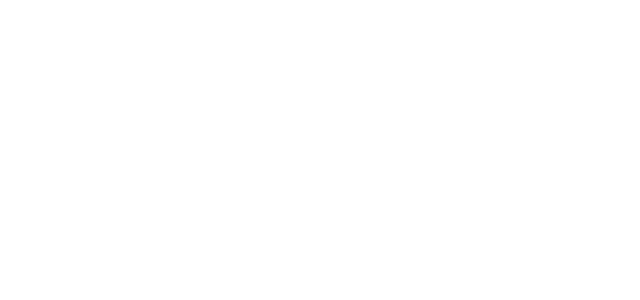
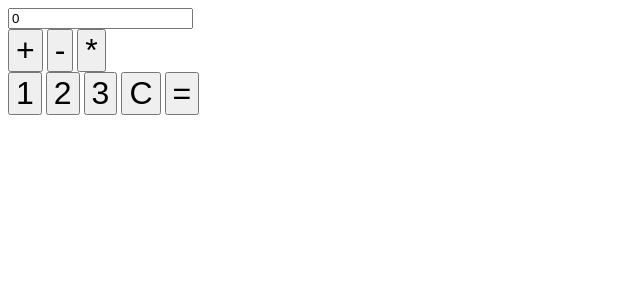
Before and after one commit to copypastemaster/calculator, a SvelteKit app: page / in a window 1280 px wide. Shown: the top 300 px of the page, without its empty margins (0-640 px from the left). Built offline with nearby package versions, Linux system fonts and the light colour scheme.

Commit message:
working initially

```diff
--- a/package.json
+++ b/package.json
@@ -12,6 +12,10 @@
 	"devDependencies": {
 		"@sveltejs/adapter-auto": "^2.0.0",
 		"@sveltejs/kit": "^1.20.4",
+		"@types/node": "^20.4.4",
+		"body-parser": "^1.20.2",
+		"cors": "^2.8.5",
+		"express": "^4.18.2",
 		"svelte": "^4.0.5",
 		"svelte-check": "^3.4.3",
 		"tslib": "^2.4.1",
--- a/src/app.d.ts
+++ b/src/app.d.ts
@@ -8,5 +8,4 @@
 		// interface Platform {}
 	}
 }
-
 export {};
--- a/src/routes/+page.svelte
+++ b/src/routes/+page.svelte
@@ -1,7 +1,110 @@
-<script>
+<script lang="ts">
+   type Arr = number[];
+   type Val = number;
+
+   let defaultValues: Arr = []
+   let val: Val = 0;
+
+   let firstNum: number | null = null
+   let secondNum: number | null = null
+   let operator: string = '';
+
+
+   let check = [];
+
+   console.log(`${check.length} -- check length`);
+
+   const handleInput = (e): number => {
+    defaultValues.push(e.target.textContent);
+    val = +(defaultValues.join(''));
+    return val;
+   }
+
+   const handleOperator = (e) => {
+     switch (e.target.innerText) {
+        case '+':
+            operator = '+';
+            checker();
+            clear();
+            break;
+        case '-':
+            operator = '-';
+            checker();
+            clear();
+            break;
+        case '*':
+            operator = '*';
+            checker();
+            break;
+        case '/':
+            operator = '/';
+            checker();
+            break;
+     }
+   }
+
+
+
+   const checker = () => {
+    if (firstNum == null ) {
+        firstNum = val;
+    }
+
+
+   }
+
+   const clear = () => {
+    val = 0;
+    defaultValues.length = 0;
+   }
+
+   async function sendData (firstNumber: number | null, secondNumber: number | null, operatorer: string) {
+            const res = await fetch("http://localhost:5173/api/calc", {
+                method: "POST",
+                body: JSON.stringify({
+                    firstNumber,
+                    secondNumber,
+                    operatorer,
+                })
+            })
+            const total = await res.json().then(data => val = data).catch(err => console.log(err));
+            console.log(`total is ${total}`);
+            firstNum = total;
+            console.log(`firstnum - ${firstNumber} secondnum - ${secondNumber} operator - ${operatorer}`)
+            return total;
+
+        return 'hi'
+   }
+
+   const handleEqual = () => {
+        return sendData(firstNum, secondNum = val, operator);
+   }
+
 </script>
 
+<svelte:head>
+    <title>Calculator</title>
+</svelte:head>
 
-<svelte:head>
-    <title>Pokedex</title>
-</svelte:head>
+<main>
+    <input type="text" bind:value={val}/>
+    <div class="operators">
+        <button on:click={handleOperator}>+</button>
+        <button on:click={handleOperator}>-</button>
+        <button on:click={handleOperator}>*</button>
+    </div>
+    <div class="numbers">
+        <button on:click={handleInput}>1</button>
+        <button on:click={handleInput}>2</button>
+        <button on:click={handleInput}>3</button>
+        <button on:click={clear}>C</button>
+        <button on:click={handleEqual}>=</button>
+
+    </div>
+</main>
+
+<style>
+    .operators button, .numbers button {
+        font-size: 2rem;
+    }
+</style>
--- a/src/routes/about.svelte
+++ /dev/null
@@ -1,3 +0,0 @@
-<svelte:head>
-    <title>Another pokedex dog</title>
-</svelte:head>
--- a/svelte.config.js
+++ b/svelte.config.js
@@ -12,7 +12,7 @@
 		// If your environment is not supported or you settled on a specific environment, switch out the adapter.
 		// See https://kit.svelte.dev/docs/adapters for more information about adapters.
 		adapter: adapter()
-	}
+	},
 };
 
 export default config;
```
Also changed, not shown: src/api/server.cjs (deleted, +0 -13 lines), src/api/server.ts (deleted, +0 -16 lines), pseudocode.txt (added), 1 other file (tests, documents, lock files or other folders).
